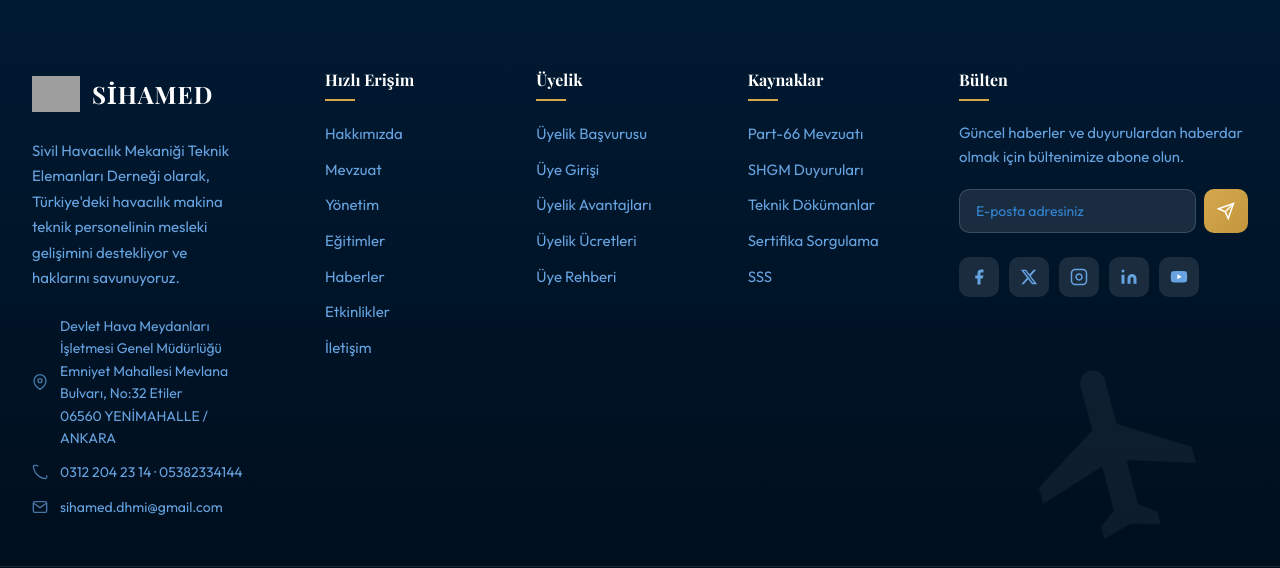
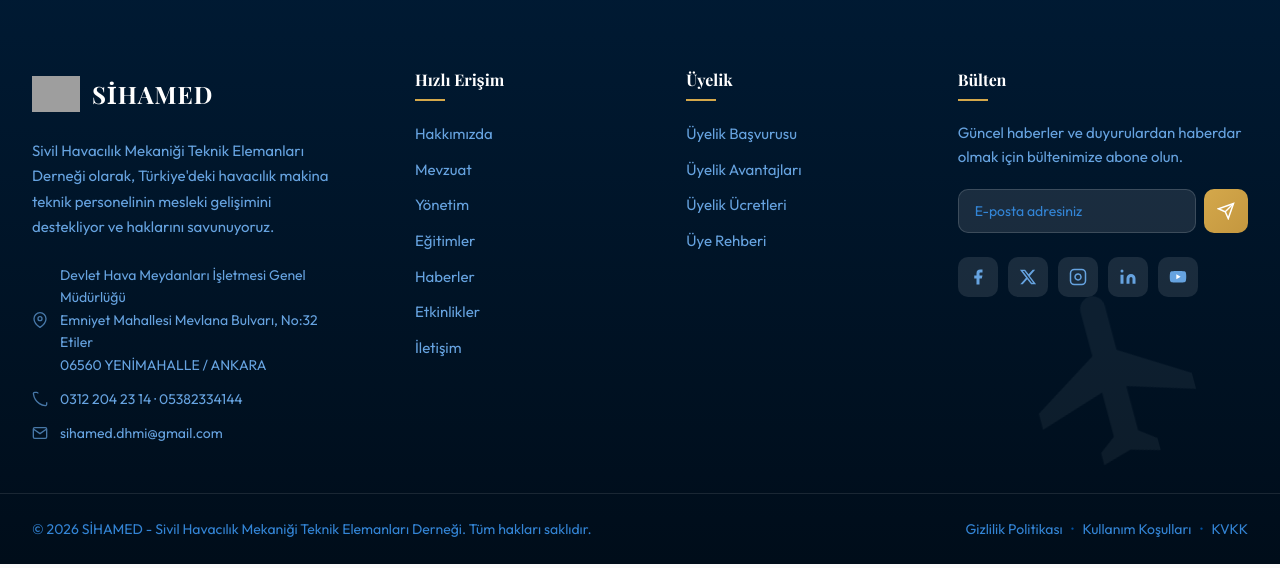
Before and after one commit to lutfuefe/sihamed-new-1, a Next.js app: page / in a window 1280 px wide. Shown: the part 10106-10674 px from the top of the page. Built offline with nearby package versions, Linux system fonts and the light colour scheme; grey boxes are pictures that could not be loaded.

Commit message:
Footerdaki Kaynaklar ve Uye Girisi baglantilarini kaldir.
Ayrica layouta Organization JSON-LD ekleyerek sitenin yapisal veri metadatasini arama motorlari icin iyilestiriyoruz.

Made-with: Cursor

```diff
--- a/app/layout.jsx
+++ b/app/layout.jsx
@@ -20,10 +20,29 @@ export const metadata = {
   },
 };
 
+const siteUrl = 'https://sihamed.org.tr';
+
+const organizationJsonLd = {
+  '@context': 'https://schema.org',
+  '@type': 'Organization',
+  name: 'Sivil Havacılık Mekaniği Teknik Elemanları Derneği',
+  alternateName: 'SİHAMED',
+  url: siteUrl,
+  logo: `${siteUrl}/images/sihamed-logo.png`,
+};
+
 export default function RootLayout({ children }) {
   return (
     <html lang="tr">
-      <body>{children}</body>
+      <body>
+        <script
+          type="application/ld+json"
+          dangerouslySetInnerHTML={{
+            __html: JSON.stringify(organizationJsonLd),
+          }}
+        />
+        {children}
+      </body>
     </html>
   );
 }
--- a/components/Footer.jsx
+++ b/components/Footer.jsx
@@ -15,18 +15,9 @@ export default function Footer() {
 
   const memberLinks = [
     { label: 'Üyelik Başvurusu', href: '/uyelik/basvuru' },
-    { label: 'Üye Girişi', href: '/uyelik/giris' },
     { label: 'Üyelik Avantajları', href: '/uyelik/avantajlar' },
     { label: 'Üyelik Ücretleri', href: '/uyelik/ucretler' },
     { label: 'Üye Rehberi', href: '/uyelik/rehber' }
-  ];
-
-  const resourceLinks = [
-    { label: 'Part-66 Mevzuatı', href: '/kaynaklar/part-66' },
-    { label: 'SHGM Duyuruları', href: '/kaynaklar/shgm' },
-    { label: 'Teknik Dökümanlar', href: '/kaynaklar/dokumanlar' },
-    { label: 'Sertifika Sorgulama', href: '/kaynaklar/sertifika' },
-    { label: 'SSS', href: '/sss' }
   ];
 
   return (
@@ -95,18 +86,6 @@ export default function Footer() {
               <h4 className={styles.colTitle}>Üyelik</h4>
               <ul className={styles.linkList}>
                 {memberLinks.map((link, i) => (
-                  <li key={i}>
-                    <a href={link.href}>{link.label}</a>
-                  </li>
-                ))}
-              </ul>
-            </div>
-
-            {/* Resources */}
-            <div className={styles.linksCol}>
-              <h4 className={styles.colTitle}>Kaynaklar</h4>
-              <ul className={styles.linkList}>
-                {resourceLinks.map((link, i) => (
                   <li key={i}>
                     <a href={link.href}>{link.label}</a>
                   </li>
--- a/components/Footer.module.css
+++ b/components/Footer.module.css
@@ -18,7 +18,7 @@
 
 .grid {
   display: grid;
-  grid-template-columns: 1.5fr 1fr 1fr 1fr 1.3fr;
+  grid-template-columns: 1.5fr 1fr 1fr 1.3fr;
   gap: 3rem;
 }
 
@@ -296,7 +296,7 @@
 /* Responsive */
 @media (max-width: 1200px) {
   .grid {
-    grid-template-columns: 1.2fr 1fr 1fr 1fr;
+    grid-template-columns: 1.2fr 1fr 1fr;
   }
 
   .newsletterCol {
```
